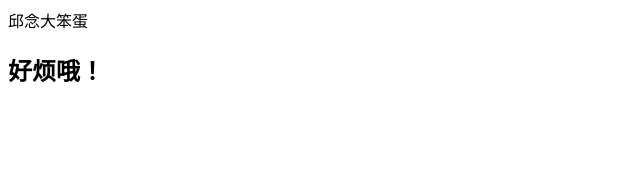
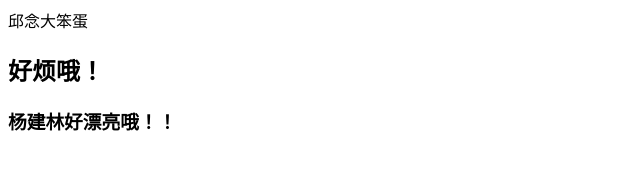
Before and after one commit to qiunianyang/play, a plain HTML site: page index.html in a window 1280 px wide. Shown: the whole page, without its empty margins (0-640 px from the left). Drawn offline with Linux system fonts and the light colour scheme.

Commit message:
second modify

```diff
--- a/index.html
+++ b/index.html
@@ -11,6 +11,9 @@
     <h2>
       好烦哦！
     </h2>
+    <h3>
+      杨建林好漂亮哦！！
+    </h3>
   </div>
   <script>
     function sum(a,b) {
```
